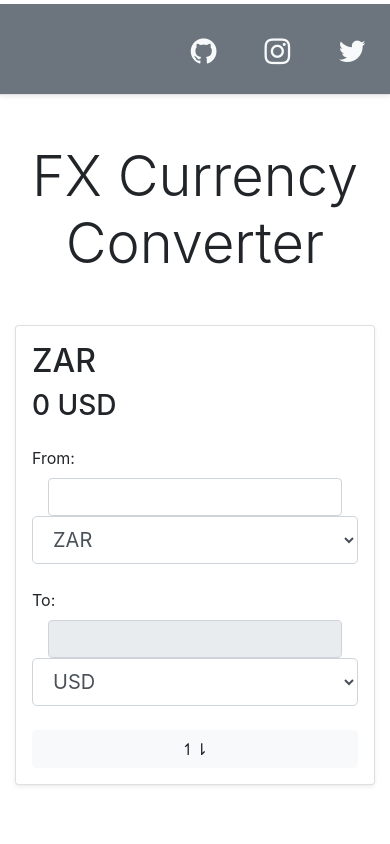
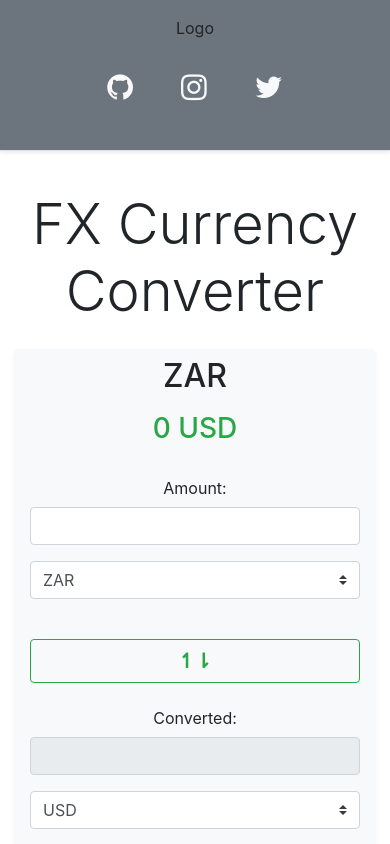
Before and after one commit to tinashe-88/fx-currency-converter, a React (Create React App) app: page / in a window 390 px wide. Shown: the top 844 px of the page. Built offline with nearby package versions, Linux system fonts and the light colour scheme.

Commit message:
mobile support added

```diff
--- a/src/components/converter/converter.component.jsx
+++ b/src/components/converter/converter.component.jsx
@@ -11,12 +11,10 @@ const Converter = () => {
             <NavBar/>
             <div className="container">
                 <div className="row">
-                    <div className="col-lg-10 mx-auto ">
-                        <h1 className="display-4 my-5 text-center">FX Currency Converter</h1>
-                        <div className="card card-body shadow-sm p-3 mb-5 bg-white rounded">
-                            <div className="row">
-                                <Form/>
-                            </div>
+                    <div className="col-lg-8 mx-auto">
+                        <h1 className="display-4 my-4 text-center">FX Currency Converter</h1>
+                        <div className="card-deck shadow-sm bg-light rounded">
+                            <Form/>
                         </div>
                     </div>
                 </div>
--- a/src/components/footer/footer.component.jsx
+++ b/src/components/footer/footer.component.jsx
@@ -4,9 +4,7 @@ const Footer = () => (
     <footer className="my-1 pt-5 text-muted text-center text-small">
         <p className="mb-1">&copy; 2020 FX Currency Converter</p>
         <ul className="list-inline">
-            <li className="list-inline-item"><a href="/">Privacy</a></li>
-            <li className="list-inline-item"><a href="/">Terms</a></li>
-            <li className="list-inline-item"><a href="/">Support</a></li>
+            <li className="list-inline-item"><a href="/">website name here</a></li>
         </ul>
     </footer>
 )
--- a/src/components/form/form.component.jsx
+++ b/src/components/form/form.component.jsx
@@ -71,26 +71,28 @@ class Form extends Component {
         const { currencies, base, amount, result, convertTo, date } = this.state
 
         return (
-            <div className="col-lg-10 col-md-10 col-sm-10">
-                <h2>{ amount } { base }</h2>
-                <h3>
+            <div className="col-lg-12 text-center">
+                <h2 className="px-3 py-2">{ amount } { base }</h2>
+                <h3 className="text-success">
                     { amount === '' ?  '0' : result === null ? 0 : result} {convertTo}
                 </h3>
                 <p className="my-4">
                     {amount === '' ? '' : date === null ? '' : date}
                 </p>
-
-                <form className="form-inline mb-4">
-                    <label>From: </label>
+                <div className="form-group row">
+                    <form className="form-inline col-md mb-4">
+                        <label className="col-sm-4 col-form-label">
+                            Amount:
+                        </label>
                         <input
                             type="number"
-                        className="form-control form-control-ls mx-3"
+                            className="form-control mb-3 w-100"
                             onChange={this.handleInput}
                             value={amount}
                         />
 
                         <select
-                        className="form-control form-control-lg"
+                            className="form-control custom-select d-block mb-3 w-100"
                             name="base"
                             value={base}
                             onChange={this.handleChange}
@@ -104,16 +106,24 @@ class Form extends Component {
                         </select>
                     </form>
 
-                <form className="form-inline mb-4">
-                    <label>To: </label>
+                    <div onClick={this.handleSwap} className="col-lg-2 col-md-4 mb-3 align-self-center">
+                        <Swap>
+                            &#8639;&#8642;
+                        </Swap>
+                    </div>
+
+                    <form className="form-inline col-md mb-4">
+                        <label className="col-sm-4 col-form-label">
+                            Converted:
+                        </label>
                         <input
                             disabled={true}
                             type="number"
                             value={result === null ? 0 : result}
-                        className="form-control form-control-ls mx-3"
+                            className="form-control mb-3 w-100"
                         />
                         <select
-                        className="form-control form-control-lg"
+                            className="form-control custom-select d-block mb-3 w-100"
                             name="convertTo"
                             value={convertTo}
                             onChange={this.handleChange}
@@ -125,12 +135,10 @@ class Form extends Component {
                                 >{currency}</option>
                             )}
                         </select>
+
                     </form>
-                <div onClick={this.handleSwap}>
-                    <Swap>
-                        &#8639;&#8642;
-                    </Swap>
                 </div>
+
             </div>
         )
     }
--- /dev/null
+++ b/src/components/logo/logo.component.jsx
@@ -0,0 +1,9 @@
+import React from 'react'
+
+const Logo = () => (
+    <div className="my-0 mr-md-auto font-weight-normal">
+        Logo
+    </div>
+)
+
+export default Logo
--- a/src/components/navbar/navbar.component.jsx
+++ b/src/components/navbar/navbar.component.jsx
@@ -1,10 +1,15 @@
 import React from 'react'
 
+import Logo from '../logo/logo.component'
+
 const NavBar = () => (
-    <div className="bg-secondary border-bottom shadow-sm">
-        <nav className="nav justify-content-end pt-2 my-1 my-md-0 mr-md-5">
+    <div className="d-flex flex-column flex-md-row align-items-center p-3 px-md-4 mb-3 bg-secondary border-bottom shadow-sm">
+        <Logo/>
+        <nav className="nav my-2 my-md-0 mr-md-3 justify-content-end">
             <a
                 className="nav-link fa fa-github text-light p-4"
+                target="_blank"
+                rel="noopener noreferrer"
                 href="https://github.com/tinashe-88"
                 style={{fontSize:30}}
             >
@@ -13,6 +18,8 @@ const NavBar = () => (
 
             <a
                 className="nav-link fa fa-instagram text-light p-4"
+                target="_blank"
+                rel="noopener noreferrer"
                 href="https://www.instagram.com/tinashe88/"
                 style={{fontSize:30}}
             >
@@ -20,6 +27,8 @@ const NavBar = () => (
 
             <a
                 className="nav-link fa fa-twitter text-light p-4"
+                target="_blank"
+                rel="noopener noreferrer"
                 href="https://twitter.com/tinashe_88"
                 style={{fontSize:30}}
             >
--- a/src/components/swap/swap.component.jsx
+++ b/src/components/swap/swap.component.jsx
@@ -1,14 +1,14 @@
 import React from 'react';
 
 const Swap = ({ children }) => (
-    <div>
-        <button
-            className="btn btn-light col-lg-2 col-md-2 col-sm-2 align-self-center"
-            style={{cursor:'pointer'}}
-        >
-            { children }
-        </button>
-    </div>
+
+    <button
+        className="btn btn-outline-success btn-block"
+        style={{cursor:'pointer',fontSize:'20px',fontWeight:'bold'}}
+    >
+        { children }
+    </button>
+
 )
 
 export default Swap
```
Lines whose indentation alone changed are shown as unchanged.
